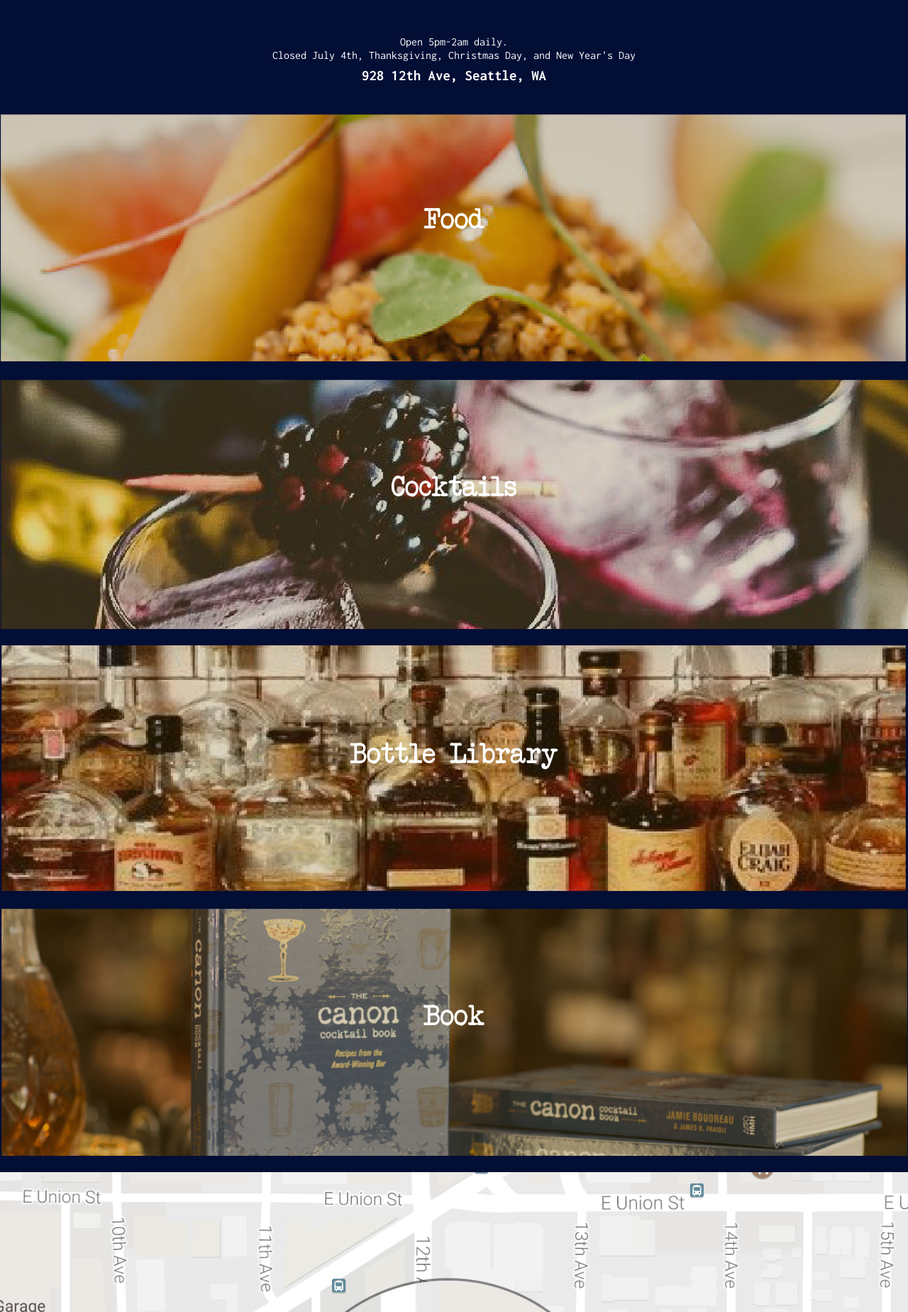
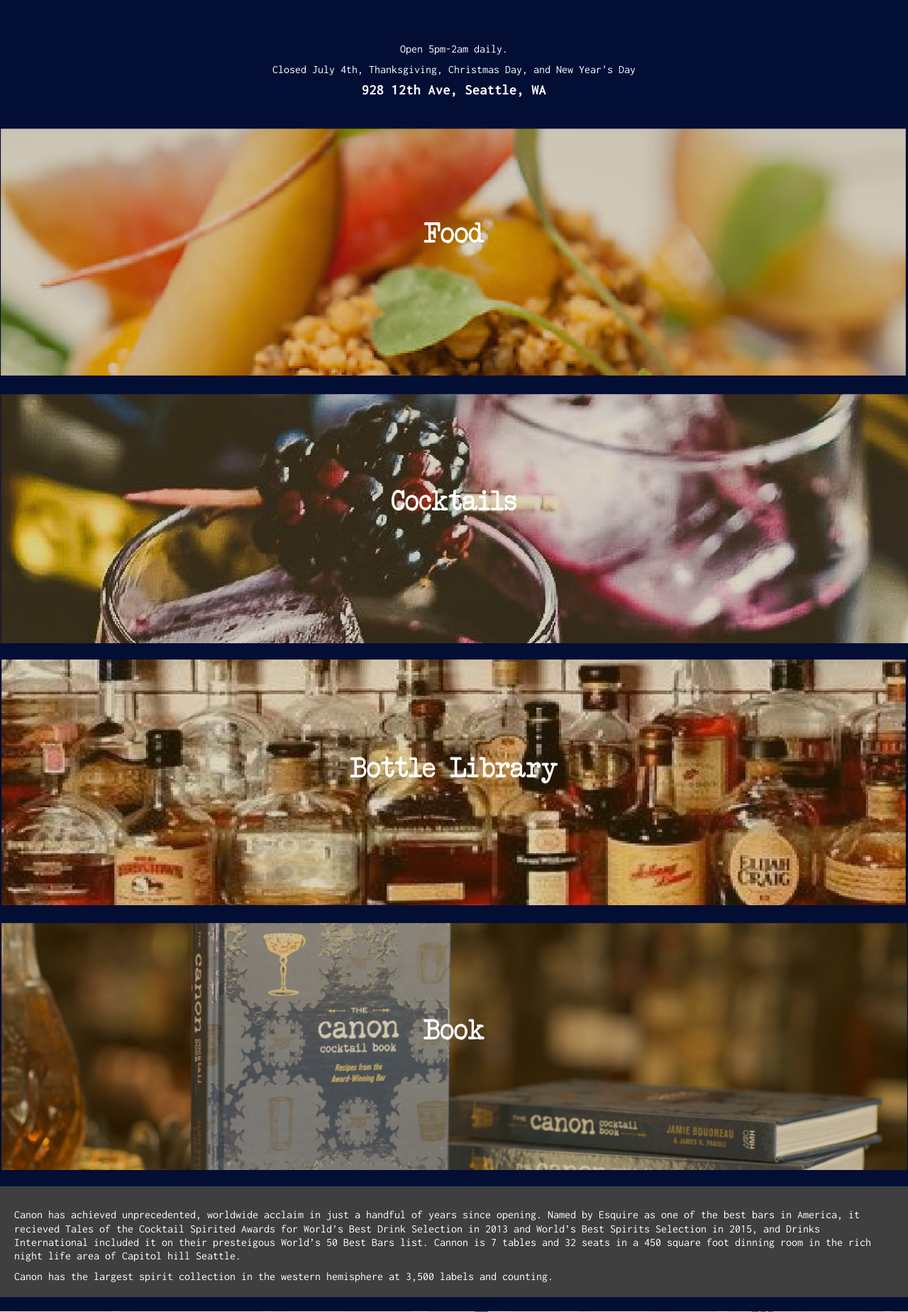
Before and after one commit to brownae/web130-final, a PHP site: page / in a window 1280 px wide. Shown: the part 1366-3214 px from the top of the page at 71% size. Run offline with PHP 8.4, Linux system fonts and the light colour scheme.

Commit message:
Makes minor css tweaks. Backup-point

```diff
--- a/css/main.css
+++ b/css/main.css
@@ -191,6 +191,13 @@ a svg:hover #Instagram {
     font-weight: 700;
     margin-top: 10px; }
 
+main aside {
+  background-color: #3f3f3f;
+  font-family: "Inconsolata", monospace;
+  padding: 20px;
+  margin: 20px 0;
+  clear: both; }
+
 .cta {
   margin: 20px 0;
   position: relative; }
@@ -202,6 +209,16 @@ a svg:hover #Instagram {
     font-size: 2.5em;
     text-align: center;
     margin-top: 11%; }
+
+@media (min-width: 480px) and (max-width: 899px) {
+  .cta1, .cta3 {
+    width: 50%;
+    float: left; } }
+
+@media (min-width: 480px) and (max-width: 899px) {
+  .cta2, .cta4 {
+    width: 50%;
+    float: right; } }
 
 img {
   width: 100%; }
@@ -217,4 +234,7 @@ body {
   font-family: "atwriter", serif;
   line-height: 1.2em; }
 
+p {
+  margin-top: 10px; }
+
 /*# sourceMappingURL=main.css.map */
--- a/includes/footer.php
+++ b/includes/footer.php
@@ -2,8 +2,10 @@
     <a href="https://www.google.com/maps/place/Canon/@47.613107,-122.323236,14z/data=!4m5!3m4!1s0x54906acedccc024d:0x7dfc130bbac8f648!8m2!3d47.6112773!4d-122.3165001?hl=en">
         <img src="img/canon-map-zoom.png" alt="Canon map">
     </a>
-    <div class="">
-
+    <div class="utility-menu">
+        <ul>
+            <li><a href="#"></a></li>
+        </ul>
     </div>
 
 </footer>
--- a/index.php
+++ b/index.php
@@ -29,7 +29,10 @@
         <a href="#" ><h2>Book</h2></a>
         <img src="img/cta-book.png" alt="Book for Canon restaurant">
     </div>
-
+    <aside class="seo">
+        <p>Canon has achieved unprecedented, worldwide acclaim in just a handful of years since opening. Named by Esquire as one of the best bars in America, it recieved Tales of the Cocktail Spirited Awards for World’s Best Drink Selection in 2013 and World’s Best Spirits Selection in 2015, and Drinks International included it on their presteigous World’s 50 Best Bars list. Cannon is 7 tables and 32 seats in a 450 square foot dinning room in the rich night life area of Capitol hill Seattle.</p>
+        <p>Canon has the largest spirit collection in the western hemisphere at 3,500 labels and counting.</p>
+    </aside>
 
 
 
--- a/sass/_fontsAndColors.sass
+++ b/sass/_fontsAndColors.sass
@@ -8,6 +8,7 @@
 // Variables//
 //Colors
 $navyBlue: #030e35
+$grey: #3f3f3f
 
 //Fonts
 $typewriter: 'atwriter', serif
--- a/sass/_homePage.sass
+++ b/sass/_homePage.sass
@@ -17,6 +17,12 @@
         font-size: 1.3em
         font-weight: 700
         margin-top: 10px
+main aside
+    background-color: $grey
+    font-family: $serifFont
+    padding: 20px
+    margin: 20px 0
+    clear: both
 
 .cta
     margin: 20px 0
@@ -30,8 +36,12 @@
         text-align: center
         margin-top: 11%
 
+.cta1, .cta3
+    @include tablet
+        width: 50%
+        float: left
 
-
-
-// .cta1
-//     background-image: url('../img/cta-food.png')
+.cta2,.cta4
+    @include tablet
+        width: 50%
+        float: right
--- a/sass/main.sass
+++ b/sass/main.sass
@@ -18,3 +18,5 @@ body
     color: $white
     font-family: $typewriter
     line-height: 1.2em
+p
+    margin-top: 10px
```
